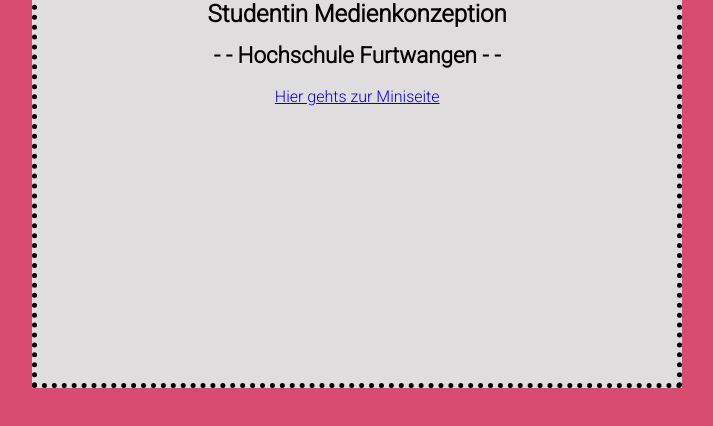
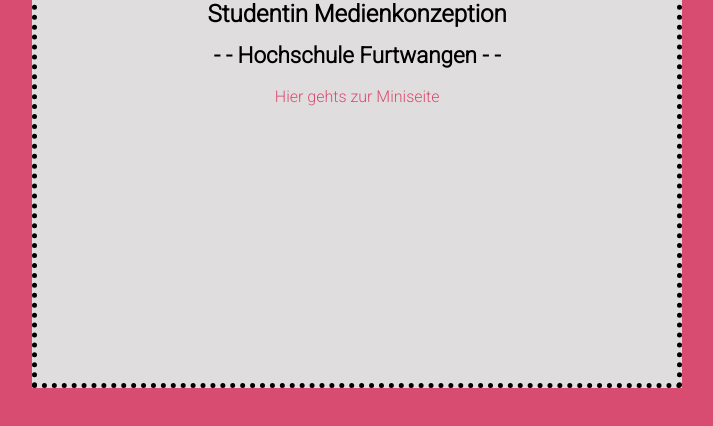
Before and after one commit to AleaFlesch/AleaFlesch.github.io, a plain HTML site: page index.html in a window 1280 px wide. Shown: the part 488-914 px from the top of the page, without its empty margins (275-988 px from the left). Drawn offline with Linux system fonts and the light colour scheme.

Commit message:
Link css

```diff
--- a/index.css
+++ b/index.css
@@ -47,3 +47,9 @@ h3 {
 img {
 	max-width: 30%;
 }
+
+a {
+	text-decoration: none;
+	color: #D94C71;
+	font-weight: 1.5em;
+}
```
